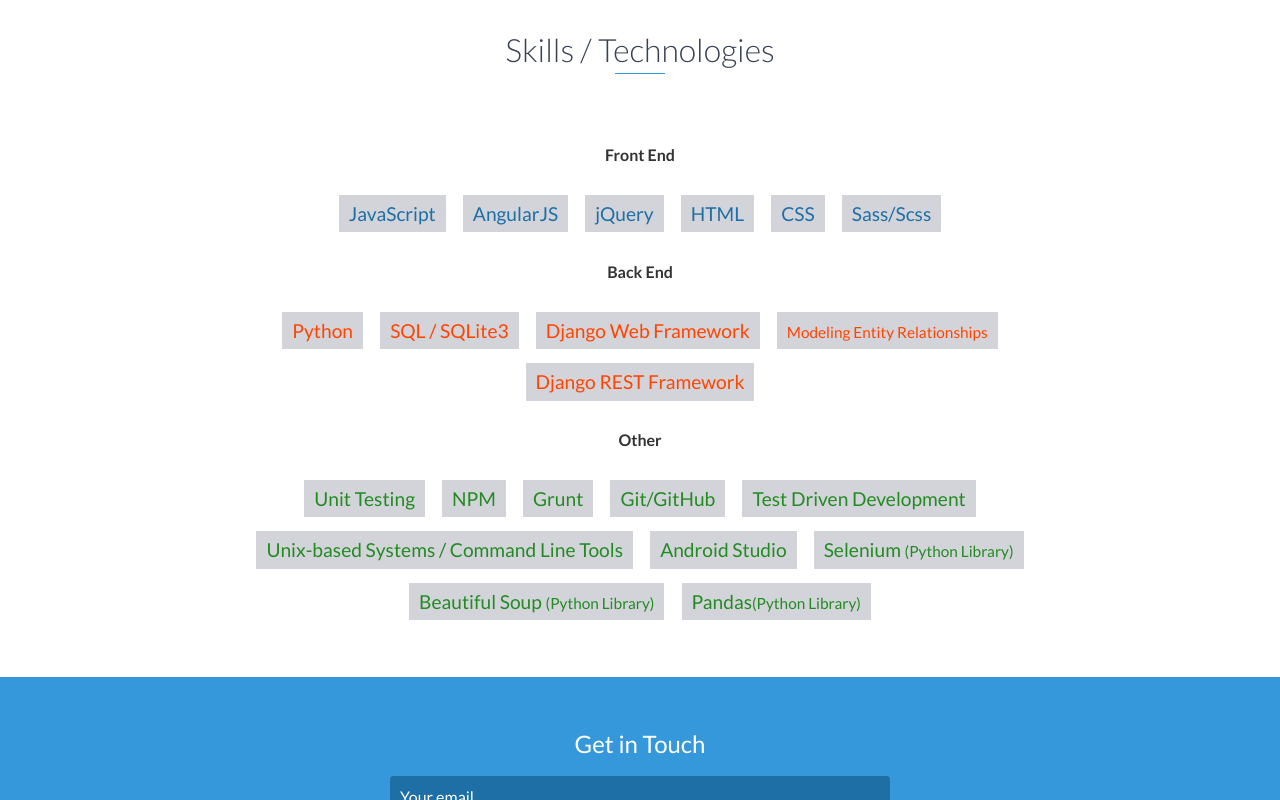
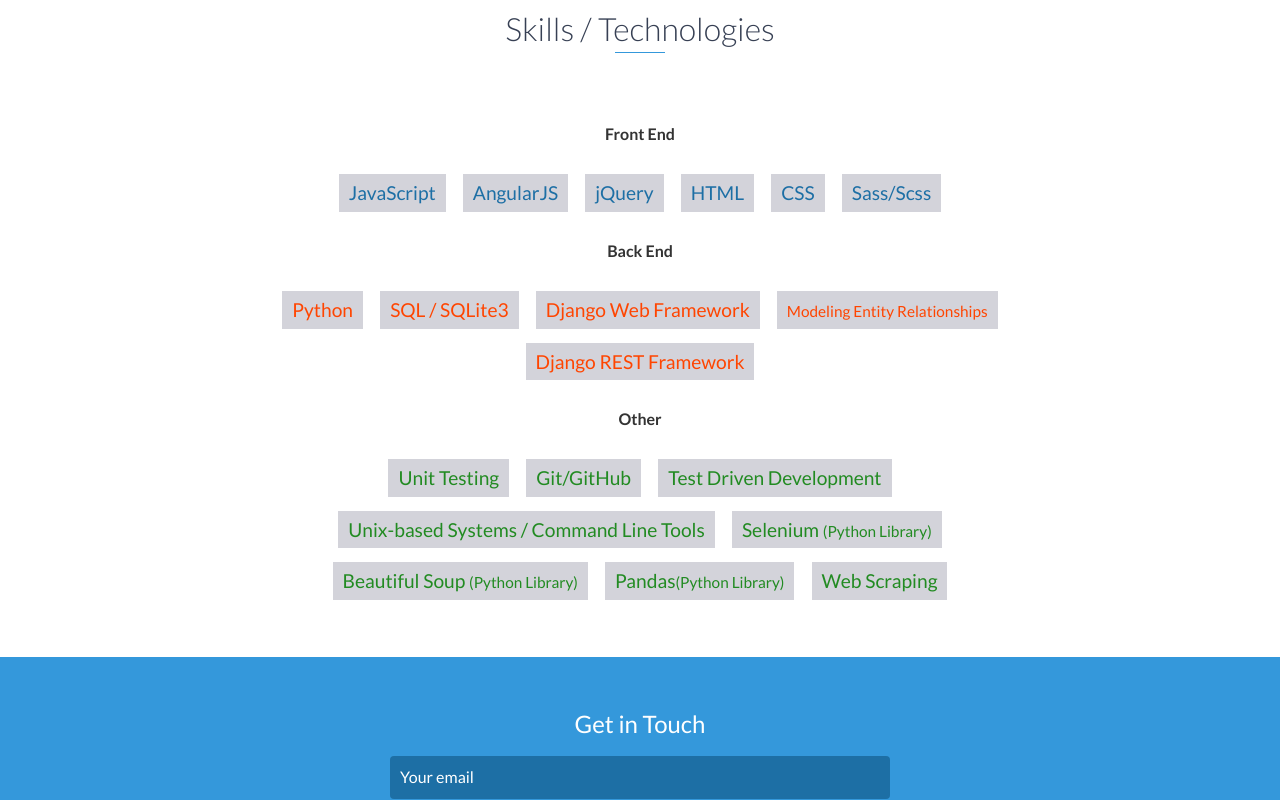
Before and after one commit to willsims14/willsims14.github.io, a plain HTML site: page index.html in a window 1280 px wide. Shown: the part 3743-4543 px from the top of the page. Drawn offline with nearby package versions, Linux system fonts and the light colour scheme.

Commit message:
Fixed summary

```diff
--- a/index.html
+++ b/index.html
@@ -158,7 +158,7 @@
                 <h4>E-Commerce Data Analyst</h4>
                 <div>
                     <p>I am responsible for product data.</p><br>
-                    <p>I automate processes to help minimize human interaction with our data. I write Python scripts to scrape product data from distributor websites (with permission) and manipulate old Excel spreadsheets to extract, transform, and load needed data into newer formats.</p><br>
+                    <p>I automate processes from to help minimize human interaction with our data. From manipulating and standardizing images, to collecting and housing product data, I wear many different hats.</p><br>
                 </div>
             </div>
 
@@ -207,15 +207,13 @@
                 <div><h4>Other</h4></div>
                 <div class="other-skills">
                     <li><a href="https://en.wikipedia.org/wiki/Unit_testing">Unit Testing</a></li>
-                    <li><a href="https://www.npmjs.com/">NPM</a></li>
-                    <li><a href="https://gruntjs.com/">Grunt</a></li>
                     <li><a href="https://www.github.com/">Git/GitHub</a></li>
                     <li><a href="https://firebase.google.com/">Test Driven Development</a></li>
                     <li><a href="https://en.wikipedia.org/wiki/Unix">Unix-based Systems / Command Line Tools</a></li>
-                    <li><a href="https://en.wikipedia.org/wiki/Android_Studio">Android Studio</a></li>
                     <li><a href="https://selenium-python.readthedocs.io/">Selenium <small>(Python Library)</small></a></li>
                     <li><a href="https://www.crummy.com/software/BeautifulSoup/bs4/doc/">Beautiful Soup <small>(Python Library)</small></a></li>
                     <li><a href="http://pandas.pydata.org/">Pandas<small>(Python Library)</small></a></li>
+                    <li><a href="https://en.wikipedia.org/wiki/Web_scraping">Web Scraping</a></li>
                 </div>
             </ul>
         </div>
```
